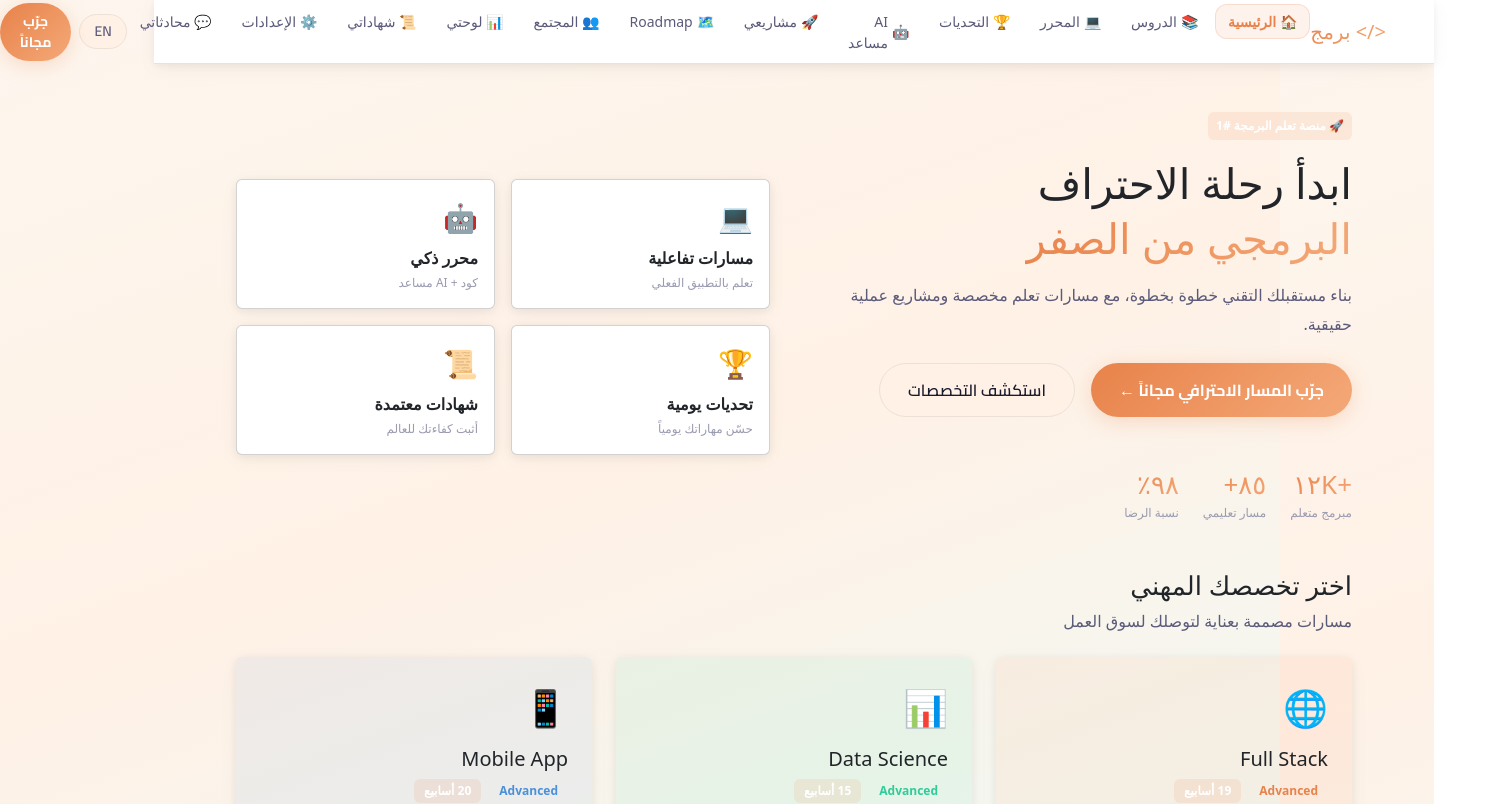
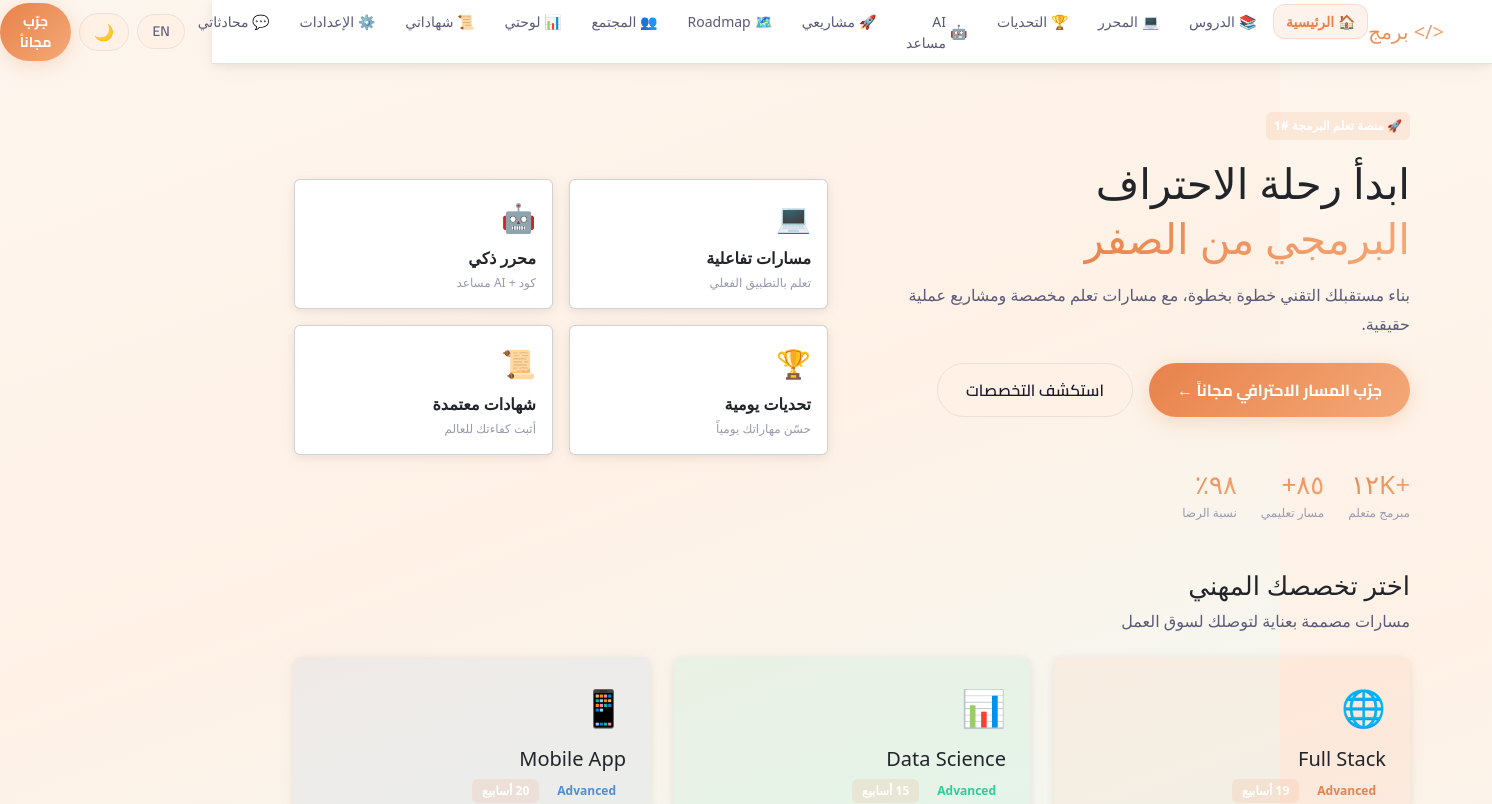
Before and after one commit to bashayer-BR/code-learning-platform, a React (Create React App) app: page / in a window 1280 px wide. Shown: the top 804 px of the page, 1492 px wide, since content can reach past the window. Built offline with nearby package versions, Linux system fonts and the light colour scheme; no server answers.

Commit message:
darkmode

```diff
--- a/src/components/Navbar.jsx
+++ b/src/components/Navbar.jsx
@@ -6,9 +6,10 @@ import { useUser } from '../context/UserContext';
 function Navbar() {
   const location                = useLocation();
   const navigate                = useNavigate();
-  const { t, lang, toggleLang } = useLang();
+  const { t, lang, toggleLang,theme, toggleTheme  } = useLang();
   const { user, logout }        = useAuth();
   const { profile }             = useUser();
+
 
   const navItems = [
     { path: '/',           key: 'nav_home',       icon: '🏠' },
@@ -110,6 +111,22 @@ function Navbar() {
           >
             {lang === 'ar' ? 'EN' : 'عربي'}
           </button>
+          {/* // الزر */}
+            <button
+              onClick={toggleTheme}
+              style={{
+                padding: '6px 14px',
+                borderRadius: 'var(--radius-xl)',
+                background: 'var(--bg-surface)',
+                border: '1px solid var(--divider)',
+                color: 'var(--text-secondary)',
+                fontSize: '16px',
+                cursor: 'pointer',
+                transition: 'var(--transition)',
+              }}
+            >
+              {theme === 'light' ? '🌙' : '☀️'}
+            </button>
 
           {user ? (
             <div
--- a/src/context/LanguageContext.js
+++ b/src/context/LanguageContext.js
@@ -1,17 +1,27 @@
-import { createContext, useContext, useState } from 'react';
+import { createContext, useContext, useState, useEffect } from 'react';
 import translations from '../i18n/translations';
 
 const LanguageContext = createContext();
 
 export function LanguageProvider({ children }) {
-  const [lang, setLang] = useState('ar');
+  const [lang,  setLang]  = useState('ar');
+  const [theme, setTheme] = useState('light');
 
-  const t = (key) => translations[lang][key] || key;
-  const isRTL = lang === 'ar';
-  const toggleLang = () => setLang(prev => prev === 'ar' ? 'en' : 'ar');
+  const t      = (key) => translations[lang][key] || key;
+  const isRTL  = lang === 'ar';
+  const toggleLang  = () => setLang(prev => prev === 'ar' ? 'en' : 'ar');
+  const toggleTheme = () => {
+    const newTheme = theme === 'light' ? 'dark' : 'light';
+    setTheme(newTheme);
+    document.documentElement.setAttribute('data-theme', newTheme);
+  };
+
+  useEffect(() => {
+    document.documentElement.setAttribute('data-theme', theme);
+  }, []);
 
   return (
-    <LanguageContext.Provider value={{ lang, t, isRTL, toggleLang }}>
+    <LanguageContext.Provider value={{ lang, t, isRTL, toggleLang, theme, toggleTheme }}>
       <div dir={isRTL ? 'rtl' : 'ltr'}>
         {children}
       </div>
--- a/src/pages/Chats.jsx
+++ b/src/pages/Chats.jsx
@@ -87,7 +87,7 @@ function Chats() {
           'anthropic-version': '2023-06-01',
         },
         body: JSON.stringify({
-          model: 'claude-sonnet-4-6',
+          model: 'openai/gpt-oss-120b',
           max_tokens: 1000,
           system: lang === 'ar'
             ? 'أنت مساعد برمجي خبير. أجب بالعربية بشكل واضح ومختصر.'
--- a/src/styles/variables.css
+++ b/src/styles/variables.css
@@ -72,3 +72,18 @@
   /* ── Transitions ──────────────── */
   --transition: all 0.2s ease;
 }
+/* ── Dark Mode ────────────────────── */
+[data-theme='dark'] {
+  --bg-dark:    #0A0F1E;
+  --bg-card:    #111827;
+  --bg-surface: #1A2235;
+
+  --text-primary:   #FFFFFF;
+  --text-secondary: #B0BEC5;
+  --text-hint:      #607D8B;
+
+  --divider: #1E2D3D;
+  --border:  #1E3347;
+
+  --gradient-bg: linear-gradient(135deg, #060C18, #0D1A2E, #0A1628);
+}
```
